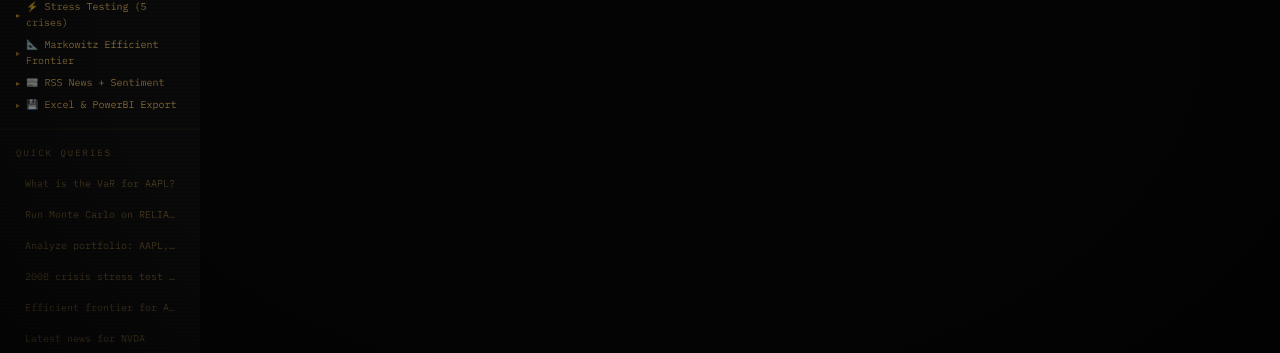
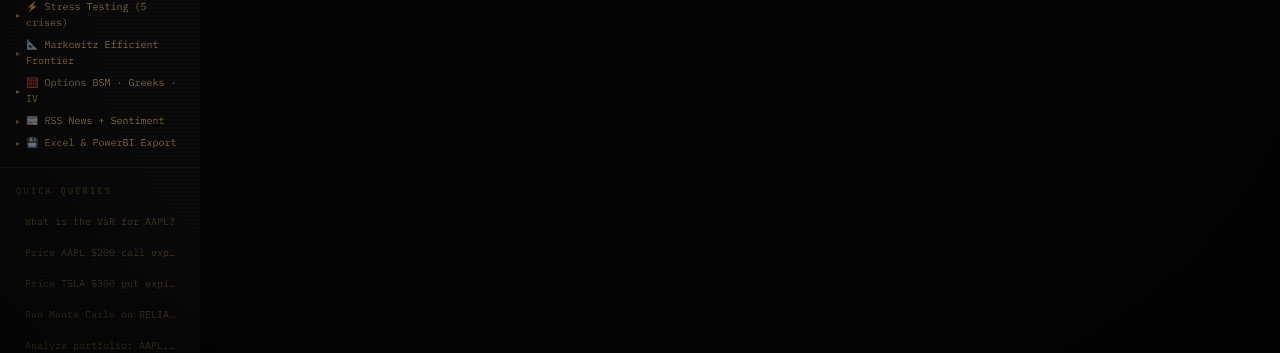
Before and after one commit to shreyshringare/Financial_Risk_Simulator, a Next.js app in the folder frontend/: page / in a window 1280 px wide. Shown: the part 363-716 px from the top of the page. Built offline with nearby package versions, Linux system fonts and the light colour scheme; no server answers.

Commit message:
feat: add options quick queries + BSM capability to sidebar

```diff
--- a/frontend/src/components/Sidebar.tsx
+++ b/frontend/src/components/Sidebar.tsx
@@ -7,6 +7,8 @@ interface Props {
 
 const QUICK_QUERIES = [
   "What is the VaR for AAPL?",
+  "Price AAPL $200 call expiring in 90 days",
+  "Price TSLA $300 put expiring in 60 days",
   "Run Monte Carlo on RELIANCE.NS",
   "Analyze portfolio: AAPL, MSFT, TSLA",
   "2008 crisis stress test on TSLA",
@@ -28,6 +30,7 @@ const CAPABILITIES = [
   "📊 Portfolio Correlation + VaR",
   "⚡ Stress Testing (5 crises)",
   "📐 Markowitz Efficient Frontier",
+  "🧮 Options BSM · Greeks · IV",
   "📰 RSS News + Sentiment",
   "💾 Excel & PowerBI Export",
 ];
```
